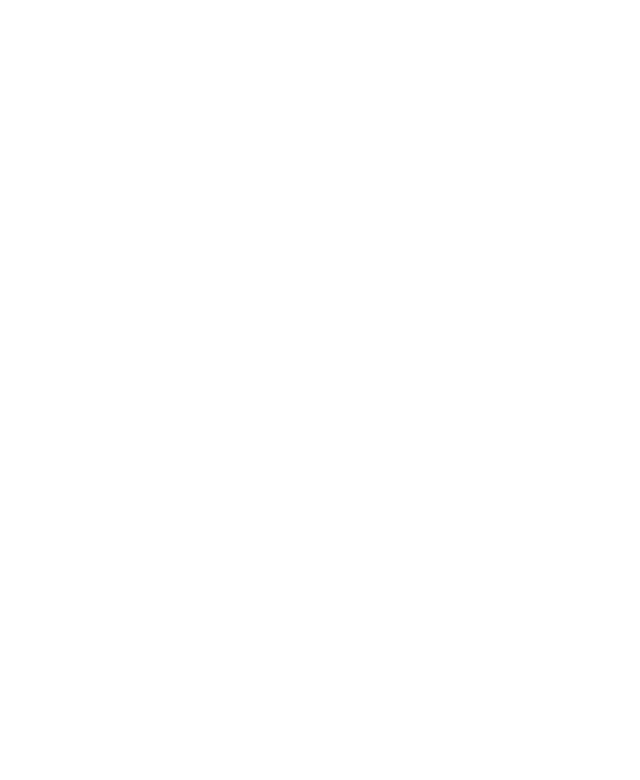
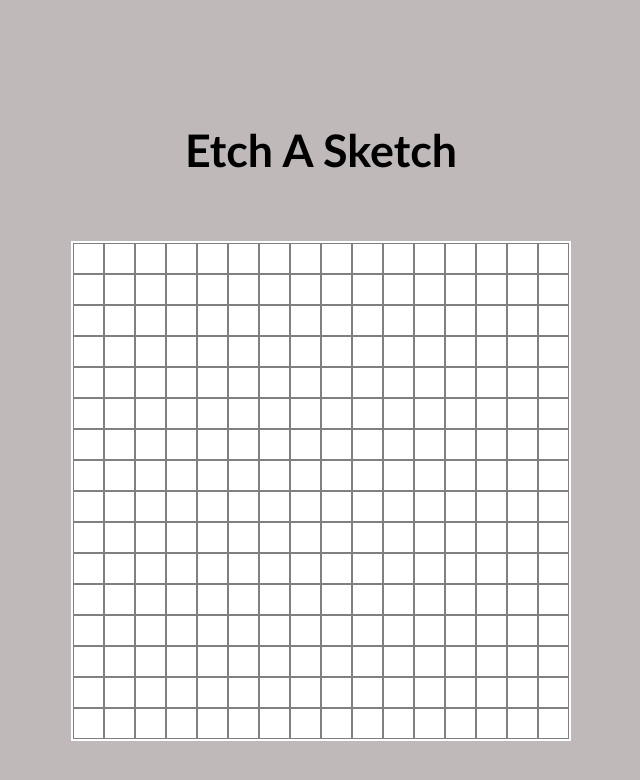
Before and after one commit to hussainalamin701/odin-etch-a-sketch_ah, a plain HTML site: page index.html in a window 1280 px wide. Shown: the whole page, without its empty margins (319-959 px from the left). Drawn offline with Linux system fonts and the light colour scheme.

Commit message:
Created my grid and added a hover effect

```diff
--- a/index.css
+++ /dev/null
@@ -1,11 +0,0 @@
-html{
-    box-sizing: border-box;
-}
-
-*, *::before, *::after{
-    box-sizing: inherit;
-}
-
-.element{
-    background-color: black;
-}
--- a/index.html
+++ b/index.html
@@ -5,10 +5,15 @@
     <meta http-equiv="X-UA-Compatible" content="IE=edge">
     <meta name="viewport" content="width=device-width, initial-scale=1.0">
     <title>Document</title>
-    <link rel="stylsheet" href="index.css">
+    <link rel="stylesheet" href="styles.css">
 </head>
 <body>
-    <div id="canvas"></div>
+    <main class="main">
+        <h1>Etch A Sketch</h1>
+        <div id="canvas">
+
+        </div>
+    </main>
     <script src="index.js"></script>
 </body>
 </html>
--- a/index.js
+++ b/index.js
@@ -1,16 +1,22 @@
 const canvas = document.querySelector('#canvas');
+const elem = document.querySelectorAll('.element');
 
-let canvasSize = 32;
-//Create a function that will apply everything onto the canvas
+function changeSize(size){
+
+}
 
 function createGrid(size){
-    //Use for loops to go through 8 times
-    for(let i = 0; i < size; i++){
+    canvas.style.gridTemplateColumns = `repeat(${size}, 1fr)`;
+    canvas.style.gridTemplateRows = `repeat(${size}, 1fr)`;
+
+    let numDivs = size * size;
+    for(let i = 0; i < numDivs; i++){
         const canvasElem = document.createElement('div');
-        canvasElem.style.width = '100px';
-        canvasElem.style.height = '100px';
-        canvasElem.style.backgroundColor = 'black';
+        canvasElem.classList.add('element');
+
+        canvas.insertAdjacentElement('beforeend', canvasElem);
     }
 }
 
-createGrid(8);
+let canvasSize = 16;
+createGrid(canvasSize);
--- /dev/null
+++ b/styles.css
@@ -0,0 +1,49 @@
+*, *::after, *::before{
+    box-sizing: border-box;
+    padding: 0;
+    margin: 0;
+}
+
+html{
+    font-family: 'Trebuchet MS', 'Lucida Sans Unicode', 'Lucida Grande', 'Lucida Sans', Arial, sans-serif;
+}
+
+body{
+    display: flex;
+    flex-direction: column;
+    justify-content: center;
+    align-items: center;
+}
+
+h1{
+    margin: 5%;
+    font-size: 2.8rem;
+}
+
+.main{
+    width: 100vw;
+    height: 100vh;
+    background-color: rgb(192, 185, 185);
+    display: flex;
+    flex-direction: column;
+    justify-content: center;
+    align-items: center;
+}
+
+.element{
+    background-color: white;
+    border: 0.1px solid gray;
+}
+
+.element:hover{
+    background-color: rgba(156, 154, 154, 0);
+}
+
+#canvas{
+    width: 500px;
+    height: 500px;
+    background-color: rgb(229, 219, 219);
+
+    display: grid;
+    border: 2px rgb(255, 255, 255) solid;
+}
```
